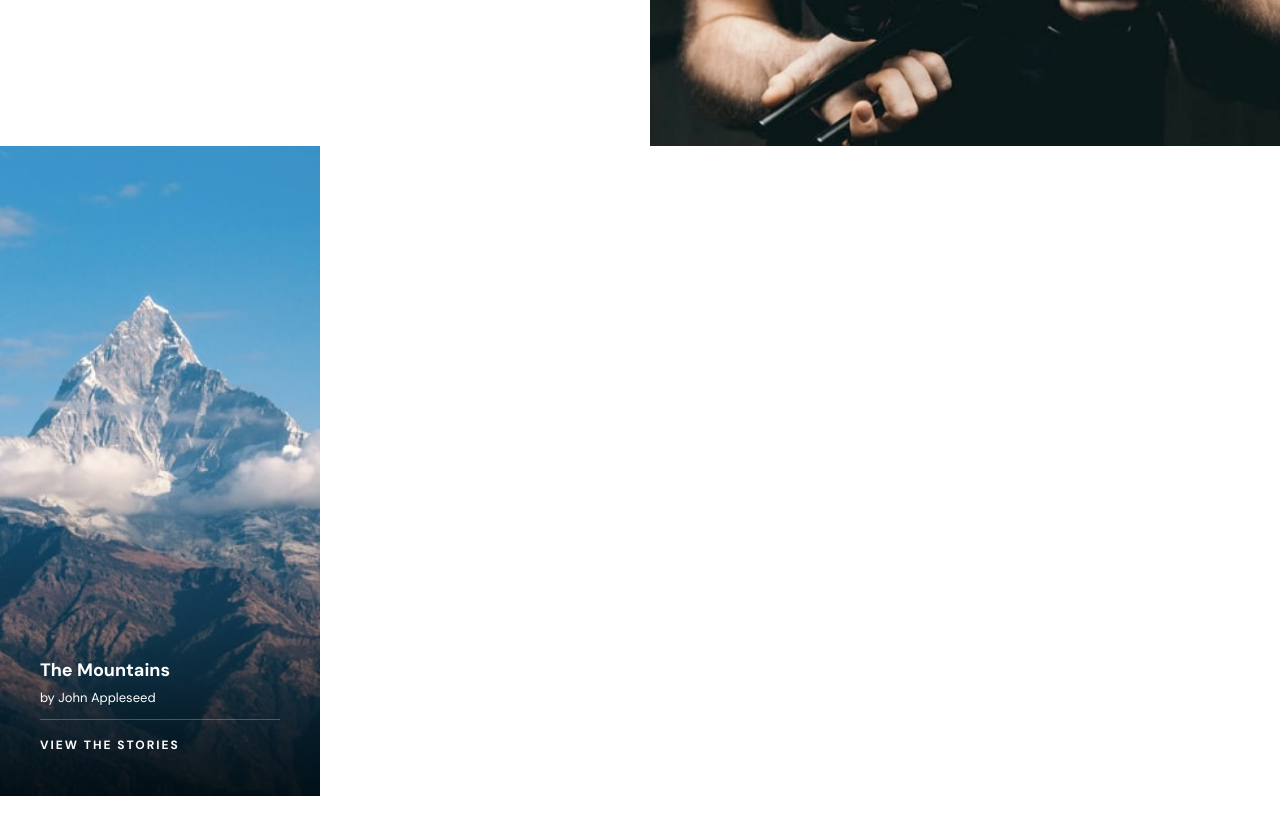
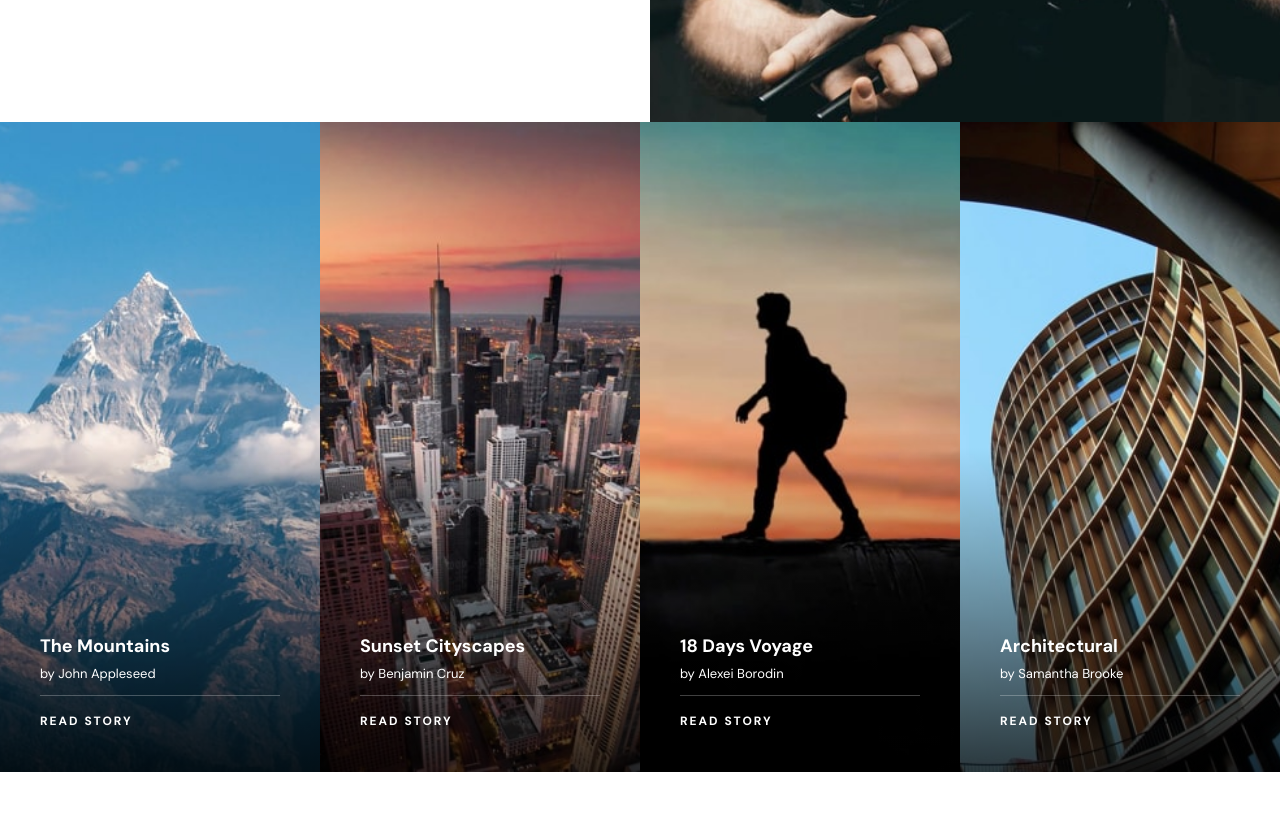
Before and after one commit to Pilvorm/photosnap, a Next.js app: page / in a window 1280 px wide. Shown: the part 1900-2734 px from the top of the page. Built offline with nearby package versions, Linux system fonts and the light colour scheme.

Commit message:
added tablet responsiveness --> nav, features, stories

```diff
--- a/app/components/features.js
+++ b/app/components/features.js
@@ -9,7 +9,7 @@ const Features = ({}) => {
     <section className="">
       {/* First */}
       <div className="flex feature-wrapper-left h-[650px]">
-        <div className="py-18 aspect-square bg-black flex flex-col justify-center text-white">
+        <div className="py-18 lg:aspect-square bg-black flex flex-col justify-center text-white">
           <div className="feature-content-wrapper relative px-18">
             <div className="gradient-vertical absolute top-0 left-0"></div>
             <h2 className="text-[40px] tracking-[4px] leading-[48px] uppercase font-bold">
@@ -51,7 +51,7 @@ const Features = ({}) => {
             alt="Designing application on a laptop"
           />
         </div>
-        <div className="py-18 aspect-square flex flex-col justify-center">
+        <div className="py-18 lg:aspect-square flex flex-col justify-center">
           <div className="feature-content-wrapper relative px-18">
             <h2 className="text-[40px] tracking-[4px] leading-[48px] uppercase font-bold">
               Beautiful
@@ -74,7 +74,7 @@ const Features = ({}) => {
 
       {/* THIRD */}
       <div className="flex feature-wrapper-left h-[650px]">
-        <div className="py-18 aspect-square flex flex-col justify-center">
+        <div className="py-18 lg:aspect-square flex flex-col justify-center">
           <div className="feature-content-wrapper relative px-18">
             <h2 className="text-[40px] tracking-[4px] leading-[48px] uppercase font-bold">
               Designed
--- a/app/components/navigation.js
+++ b/app/components/navigation.js
@@ -21,7 +21,8 @@ const navLinks = [
 
 const Navigation = ({}) => {
   return (
-    <nav className="px-41 py-7 flex justify-between items-center">
+    <nav className="px-10 py-4">
+      <div className="max-w-[1170px] mx-auto flex justify-between items-center">
         <div>
           <Image src={Logo} className="" alt="Photosnap Logo" />
         </div>
@@ -31,7 +32,10 @@ const Navigation = ({}) => {
           {navLinks.map((nav, idx) => {
             return (
               <li key={nav.link} className="">
-              <Link href={nav.href} className="text-xs uppercase font-bold tracking-[2px]">
+                <Link
+                  href={nav.href}
+                  className="link-hover text-center text-xs uppercase font-bold tracking-[2px]"
+                >
                   {nav.link}
                 </Link>
               </li>
@@ -39,9 +43,13 @@ const Navigation = ({}) => {
           })}
         </ul>
 
-      <button className="px-6 py-3 text-white bg-black text-xs uppercase font-bold tracking-[2px]">
+        <Link
+          href={""}
+          className="px-6 py-3 text-white bg-black text-xs uppercase font-bold tracking-[2px]"
+        >
           Get an Invite
-      </button>
+        </Link>
+      </div>
     </nav>
   );
 };
--- a/app/components/stories.js
+++ b/app/components/stories.js
@@ -1,13 +1,43 @@
 import Link from "next/link";
+
+const storiesList = [
+  {
+    title: "The Mountains",
+    author: "John Appleseed",
+    image: "mountains",
+  },
+  {
+    title: "Sunset Cityscapes",
+    author: "Benjamin Cruz",
+    image: "cityscapes",
+  },
+  {
+    title: "18 Days Voyage",
+    author: "Alexei Borodin",
+    image: "18-days-voyage",
+  },
+  {
+    title: "Architectural",
+    author: "Samantha Brooke",
+    image: "architecturals",
+  },
+];
 
 const Stories = ({}) => {
   return (
-    <section className="mb-20 w-full grid grid-cols-4">
+    <section className="mb-20 w-full grid md:grid-cols-2 lg:grid-cols-4">
       {/* First */}
-      <div className="stories stories-mountains h-[650px] p-10 flex flex-col justify-end gap-3 text-white">
+      {storiesList.map((story, idx) => (
+        <div
+          key={story.title}
+          className="story md:h-[500px] lg:h-[650px] p-10 flex flex-col justify-end gap-3 text-white bg-cover bg-center"
+          style={{
+            backgroundImage: `url(/assets/stories/desktop/${story.image}.jpg)`,
+          }}
+        >
           <div className="w-full flex flex-col gap-1">
-          <h3 className="text-lg font-bold">The Mountains</h3>
-          <p className="text-[13px]">by John Appleseed</p>
+            <h3 className="text-lg font-bold">{story.title}</h3>
+            <p className="text-[13px]">by {story.author}</p>
           </div>
           <div className="stories-divider"></div>
           <div>
@@ -15,10 +45,11 @@ const Stories = ({}) => {
               href={""}
               className="tracking-[2px] text-xs uppercase font-bold"
             >
-            View the Stories
+              Read Story
             </Link>
           </div>
         </div>
+      ))}
     </section>
   );
 };
--- a/app/style.css
+++ b/app/style.css
@@ -1,11 +1,46 @@
-.feature-wrapper-left {
-  display: grid;
-  grid-template-columns: 4fr 8fr;
+::-webkit-scrollbar {
+  width: 12px;
 }
 
-.feature-wrapper-right {
-  display: grid;
-  grid-template-columns: 8fr 4fr;
+::-webkit-scrollbar-track {
+  background: black;
+}
+
+::-webkit-scrollbar-thumb {
+  background: linear-gradient(to top, #ffc593 0%, #bc7198 52%, #5a77ff 100%);
+  border-radius: 1px;
+  border: 3px solid transparent;
+  background-clip: content-box;
+}
+
+.link-hover {
+  position: relative;
+  text-decoration: none;
+  color: black;
+  transition: 0.125s all ease-in-out;
+}
+
+.link-hover:hover {
+  color: black;
+  transition: 0.125s all ease-in-out;
+}
+
+.link-hover::before {
+  content: "";
+  position: absolute;
+  width: 100%;
+  height: 1.5px;
+  background-color: black;
+  bottom: -1.5px;
+  left: 0;
+  transform-origin: right;
+  transform: scaleX(0);
+  transition: transform 0.3s ease-in-out;
+}
+
+.link-hover:hover::before {
+  transform-origin: left;
+  transform: scaleX(1);
 }
 
 .gradient-vertical {
@@ -14,15 +49,50 @@
   height: 100%;
 }
 
-.stories-mountains {
-  background-image: linear-gradient(to bottom, rgba(0, 0, 0, 0) 50%, rgba(0, 0, 0, 0.76) 100%), url("/assets/stories/desktop/mountains.jpg");
-  background-size: cover; /* makes it behave like object-cover */
-  background-position: center; /* keeps it centered */
-  background-repeat: no-repeat;
+.story {
+  background-size: cover;
+  background-position: center;
+  position: relative;
+  overflow: hidden;
+}
+
+.story::before {
+  content: "";
+  position: absolute;
+  inset: 0;
+  background: linear-gradient(to bottom, rgba(0, 0, 0, 0) 50%, rgba(0, 0, 0, 0.76) 100%);
+  z-index: 1;
+  pointer-events: none;
+}
+
+.story > * {
+  position: relative;
+  z-index: 2;
 }
 
 .stories-divider {
   width: 100%;
   height: 1px;
   background-color: rgba(255, 255, 255, 0.25);
+}
+
+@media screen and (min-width: 768px) {
+  .feature-wrapper-left {
+    display: grid;
+    grid-template-columns: 8fr 5fr;
+  }
+  .feature-wrapper-right {
+    display: grid;
+    grid-template-columns: 5fr 8fr;
+  }
+}
+@media screen and (min-width: 1024px) {
+  .feature-wrapper-left {
+    display: grid;
+    grid-template-columns: 4fr 8fr;
+  }
+  .feature-wrapper-right {
+    display: grid;
+    grid-template-columns: 8fr 4fr;
+  }
 }/*# sourceMappingURL=style.css.map */
--- a/app/style.scss
+++ b/app/style.scss
@@ -1,17 +1,17 @@
-// ::-webkit-scrollbar {
-//   width: 12px;
-// }
+::-webkit-scrollbar {
+  width: 12px;
+}
 
-// ::-webkit-scrollbar-track {
-//   background: transparent;
-// }
+::-webkit-scrollbar-track {
+  background: black;
+}
 
-// ::-webkit-scrollbar-thumb {
-//   background-color: $blue-accent;
-//   border-radius: 8px;
-//   border: 4px solid transparent;
-//   background-clip: content-box;
-// }
+::-webkit-scrollbar-thumb {
+  background: linear-gradient(to top, #ffc593 0%, #bc7198 52%, #5a77ff 100%);
+  border-radius: 1px;
+  border: 3px solid transparent;
+  background-clip: content-box;
+}
 
 // ::selection {
 //   color: $blue-main;
@@ -32,13 +32,34 @@
 //   color: $blue-accent;
 // }
 
-.feature-wrapper-left {
-  display: grid;
-  grid-template-columns: 4fr 8fr;
+.link-hover {
+  position: relative;
+  text-decoration: none;
+  color: black;
+  transition: 0.125s all ease-in-out;
 }
-.feature-wrapper-right {
-  display: grid;
-  grid-template-columns: 8fr 4fr;
+
+.link-hover:hover {
+  color: black;
+  transition: 0.125s all ease-in-out;
+}
+
+.link-hover::before {
+  content: "";
+  position: absolute;
+  width: 100%;
+  height: 1.5px;
+  background-color: black;
+  bottom: -1.5px;
+  left: 0;
+  transform-origin: right;
+  transform: scaleX(0);
+  transition: transform 0.3s ease-in-out;
+}
+
+.link-hover:hover::before {
+  transform-origin: left;
+  transform: scaleX(1);
 }
 
 .gradient-vertical {
@@ -47,20 +68,56 @@
   height: 100%;
 }
 
-.stories-mountains {
-  background-image: linear-gradient(
-      to bottom,
-      rgba(0, 0, 0, 0) 50%,
-      rgba(0, 0, 0, 0.76) 100%
-    ),
-    url("/assets/stories/desktop/mountains.jpg");
-  background-size: cover; /* makes it behave like object-cover */
-  background-position: center; /* keeps it centered */
-  background-repeat: no-repeat;
+.story {
+  background-size: cover;
+  background-position: center;
+  position: relative;
+  overflow: hidden;
+}
+
+.story::before {
+  content: "";
+  position: absolute;
+  inset: 0;
+  background: linear-gradient(
+    to bottom,
+    rgba(0, 0, 0, 0) 50%,
+    rgba(0, 0, 0, 0.76) 100%
+  );
+  z-index: 1;
+  pointer-events: none;
+}
+
+.story > * {
+  position: relative;
+  z-index: 2;
 }
 
 .stories-divider {
-    width: 100%;
-    height: 1px;
-    background-color: rgba(255, 255, 255, 0.25);
+  width: 100%;
+  height: 1px;
+  background-color: rgba(255, 255, 255, 0.25);
 }
+
+@media screen and (min-width: 768px) {
+  .feature-wrapper-left {
+    display: grid;
+    grid-template-columns: 8fr 5fr;
+  }
+  .feature-wrapper-right {
+    display: grid;
+    grid-template-columns: 5fr 8fr;
+  }
+}
+
+
+@media screen and (min-width: 1024px) {
+  .feature-wrapper-left {
+    display: grid;
+    grid-template-columns: 4fr 8fr;
+  }
+  .feature-wrapper-right {
+    display: grid;
+    grid-template-columns: 8fr 4fr;
+  }
+}
```
Also changed, not shown: 1 other file (tests, documents, lock files or other folders). Lines whose indentation alone changed are shown as unchanged.
